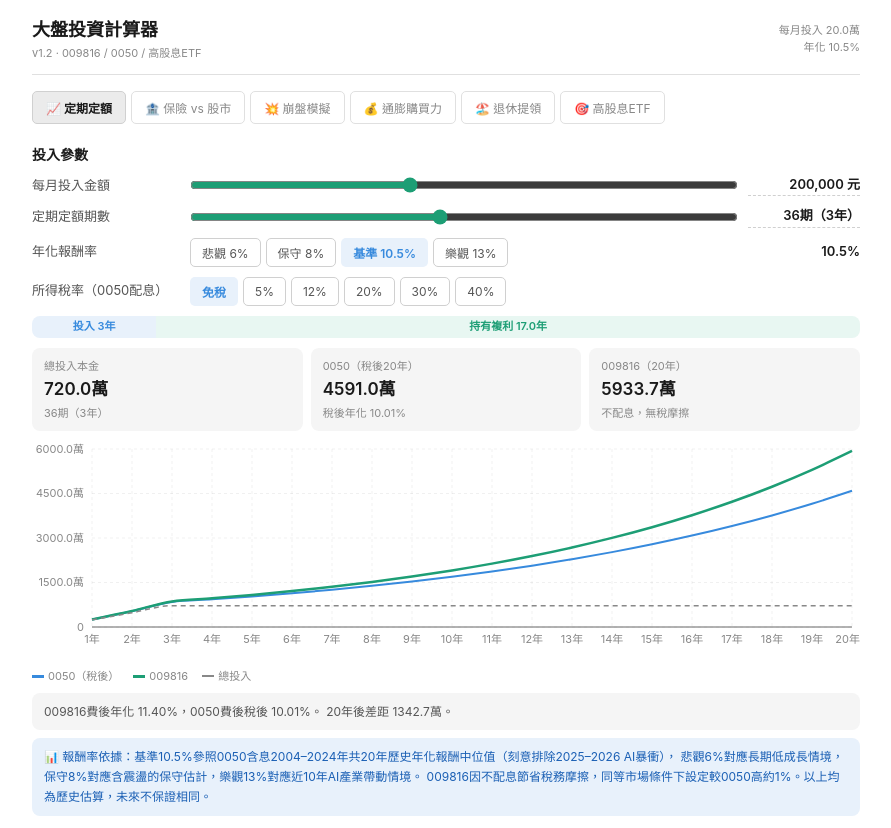
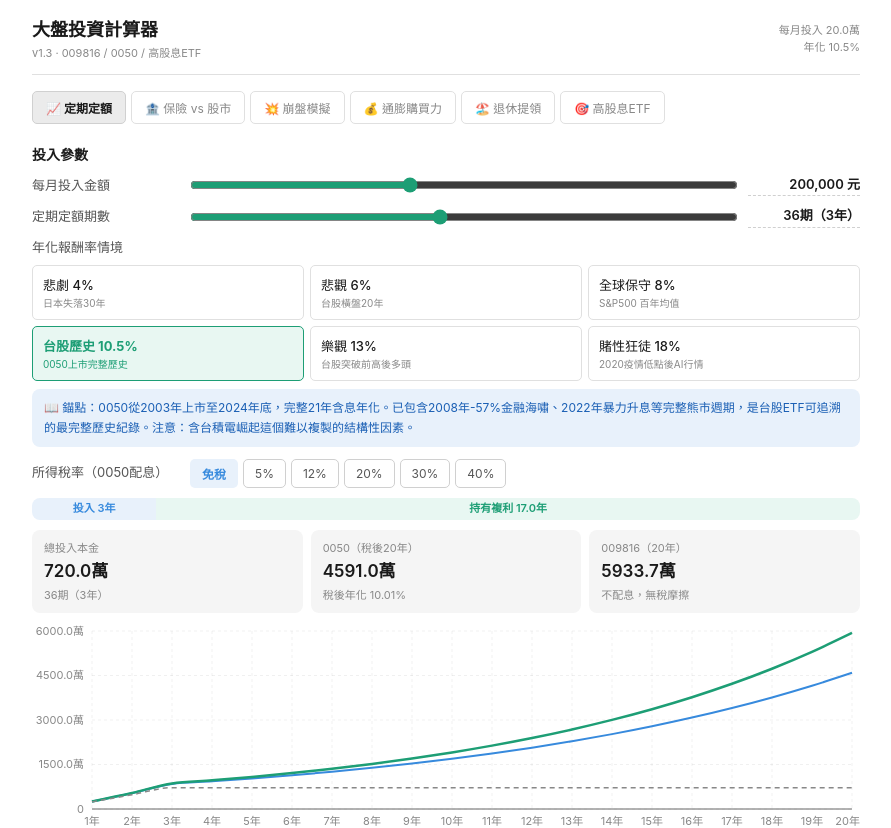
Before and after one commit to Moeuri/investment-calculator, a React (Vite) app: page / in a window 1280 px wide. Shown: the top 828 px of the page, without its empty margins (194-1085 px from the left). Built offline with nearby package versions, Linux system fonts and the light colour scheme.

Commit message:
Add files via upload

```diff
--- a/index.html
+++ b/index.html
@@ -4,7 +4,7 @@
     <meta charset="UTF-8" />
     <meta name="viewport" content="width=device-width, initial-scale=1.0" />
     <meta name="description" content="大盤投資計算器 - 定期定額、崩盤模擬、通膨調整、退休提領、高股息ETF" />
-    <title>大盤投資計算器 v1.2</title>
+    <title>大盤投資計算器 v1.3</title>
     <link rel="icon" type="image/svg+xml" href="/favicon.svg" />
   </head>
   <body>
--- a/package.json
+++ b/package.json
@@ -1,6 +1,6 @@
 {
   "name": "investment-calculator",
-  "version": "1.2.0",
+  "version": "1.3.0",
   "private": true,
   "dependencies": {
     "react": "^18.2.0",
--- a/src/App.jsx
+++ b/src/App.jsx
@@ -45,7 +45,7 @@ export default function App() {
       }}>
         <div>
           <div style={{ fontSize: 18, fontWeight: 700, color: 'var(--c-text)' }}>大盤投資計算器</div>
-          <div style={{ fontSize: 11, color: 'var(--c-text3)', marginTop: 2 }}>v1.2 · 009816 / 0050 / 高股息ETF</div>
+          <div style={{ fontSize: 11, color: 'var(--c-text3)', marginTop: 2 }}>v1.3 · 009816 / 0050 / 高股息ETF</div>
         </div>
         <div style={{ fontSize: 11, color: 'var(--c-text3)', textAlign: 'right', lineHeight: 1.5 }}>
           每月投入 {(state.amt/10000).toFixed(1)}萬<br />
--- a/src/tabs/DCATab.jsx
+++ b/src/tabs/DCATab.jsx
@@ -1,5 +1,5 @@
 import { useMemo } from 'react'
-import { Card, Note, Slider, BtnGroup, PhaseBar, SectionTitle, InvestChart, Legend } from '../components'
+import { Card, Note, Slider, PhaseBar, SectionTitle, InvestChart, Legend } from '../components'
 import { buildNorm, fmtM, fmtPA, EXP0, EXP1, DIV, TH } from '../utils'
 
 const TAX_OPTS = [
@@ -11,11 +11,52 @@ const TAX_OPTS = [
   { v: 0.40, label: '40%' },
 ]
 
+const DR_PRESETS = [
+  {
+    v: 0.04,
+    label: '悲劇 4%',
+    tag: '日本失落30年',
+    note: '錨點：日本失落的30年（1990–2020）。日經225從1989年高點崩跌，花了30年才回到同等水位，期間含息年化約3–4%。代表「台灣走上日本老路」的極端悲觀情境。',
+  },
+  {
+    v: 0.06,
+    label: '悲觀 6%',
+    tag: '台股橫盤20年',
+    note: '錨點：台股橫盤期（1990–2010）。加權指數在12682點崩跌後，歷經20年反覆震盪，多次挑戰前高均失敗，含息年化約5–6%。代表「指數漲不動、只靠配息撐報酬」的本土悲觀情境。',
+  },
+  {
+    v: 0.08,
+    label: '全球保守 8%',
+    tag: 'S&P500 百年均值',
+    note: '錨點：S&P500從1928年至2024年完整96年含息年化約9.8%，扣除通膨後實質報酬約6.5–7%，加回台灣通膨（約1.5–2%）還原為名目值約8%。全球分散投資長期合理預期的中位值，最常被引用的保守大盤預期。',
+  },
+  {
+    v: 0.105,
+    label: '台股歷史 10.5%',
+    tag: '0050上市完整歷史',
+    note: '錨點：0050從2003年上市至2024年底，完整21年含息年化。已包含2008年-57%金融海嘯、2022年暴力升息等完整熊市週期，是台股ETF可追溯的最完整歷史紀錄。注意：含台積電崛起這個難以複製的結構性因素。',
+  },
+  {
+    v: 0.13,
+    label: '樂觀 13%',
+    tag: '台股突破前高後多頭',
+    note: '錨點：0050從2016年突破1990年前高後至2024年底，含息年化約13–14%。代表台灣科技業在全球供應鏈重組後持續受惠、AI應用加速滲透的樂觀延續情境，已比2020–2024實際數字保守下修。',
+  },
+  {
+    v: 0.18,
+    label: '賭性狂徒 18%',
+    tag: '2020疫情低點後AI行情',
+    note: '錨點：0050從2020年3月疫情低點至2024年底，含息年化約18–22%。疫情後流動性寬鬆、AI題材爆發、台積電全球定價權確立三重因素疊加的歷史最強多頭區段。幾乎不可能長期持續，僅供壓力測試的極端樂觀情境。',
+  },
+]
+
 export default function DCATab({ state, set }) {
   const { amt, per, dr, tax } = state
   const r1  = dr + 0.01 - EXP1
   const r0t = dr - EXP0 - DIV * (tax + TH)
   const cost = amt * per
+
+  const activePreset = DR_PRESETS.find(p => p.v === dr)
 
   const { norm, norm0 } = useMemo(() => ({
     norm:  buildNorm(amt, per, r1),
@@ -49,22 +90,55 @@ export default function DCATab({ state, set }) {
         value={per} onChange={v => set('per', v)}
         fmt={v => v % 12 === 0 ? `${v}期（${v/12}年）` : `${v}期（${Math.floor(v/12)}年${v%12}個月）`} />
 
-      <div style={{ display: 'flex', alignItems: 'center', gap: 10, marginBottom: 10 }}>
-        <span style={{ fontSize: 13, color: 'var(--c-text2)', minWidth: 148, flexShrink: 0 }}>年化報酬率</span>
-        <BtnGroup value={dr} onChange={v => set('dr', v)} options={[
-          { v: 0.06,  label: '悲觀 6%'    },
-          { v: 0.08,  label: '保守 8%'    },
-          { v: 0.105, label: '基準 10.5%' },
-          { v: 0.13,  label: '樂觀 13%'   },
-        ]} />
-        <span style={{ fontSize: 13, fontWeight: 600, minWidth: 60, textAlign: 'right' }}>
-          {(dr * 100).toFixed(1)}%
-        </span>
+      {/* 報酬率六檔 */}
+      <div style={{ marginBottom: 12 }}>
+        <div style={{ fontSize: 13, color: 'var(--c-text2)', marginBottom: 8 }}>年化報酬率情境</div>
+        <div style={{ display: 'grid', gridTemplateColumns: 'repeat(3,1fr)', gap: 6 }}>
+          {DR_PRESETS.map(p => {
+            const on = dr === p.v
+            return (
+              <button key={p.v} onClick={() => set('dr', p.v)} style={{
+                padding: '9px 10px', borderRadius: 'var(--radius-sm)', textAlign: 'left',
+                border: `0.5px solid ${on ? 'var(--c-green)' : 'var(--c-border)'}`,
+                background: on ? 'var(--c-green-bg)' : 'var(--c-bg)',
+                cursor: 'pointer',
+              }}>
+                <div style={{ fontSize: 13, fontWeight: on ? 700 : 500, color: on ? 'var(--c-green)' : 'var(--c-text)' }}>
+                  {p.label}
+                </div>
+                <div style={{ fontSize: 10, color: on ? 'var(--c-green)' : 'var(--c-text3)', marginTop: 3, lineHeight: 1.3 }}>
+                  {p.tag}
+                </div>
+              </button>
+            )
+          })}
+        </div>
+
+        {/* 歷史錨點說明 */}
+        {activePreset && (
+          <Note type="info" mt={8}>
+            📖 {activePreset.note}
+          </Note>
+        )}
       </div>
 
+      {/* 所得稅率 */}
       <div style={{ display: 'flex', alignItems: 'center', gap: 10, marginBottom: 10 }}>
         <span style={{ fontSize: 13, color: 'var(--c-text2)', minWidth: 148, flexShrink: 0 }}>所得稅率（0050配息）</span>
-        <BtnGroup value={tax} onChange={v => set('tax', v)} options={TAX_OPTS} />
+        <div style={{ display: 'flex', gap: 5, flexWrap: 'wrap', flex: 1 }}>
+          {TAX_OPTS.map(o => {
+            const on = tax === o.v
+            return (
+              <button key={o.v} onClick={() => set('tax', o.v)} style={{
+                padding: '5px 11px', borderRadius: 'var(--radius-sm)',
+                border: `0.5px solid ${on ? 'transparent' : 'var(--c-border2)'}`,
+                background: on ? 'var(--c-blue-bg)' : 'var(--c-bg)',
+                color: on ? 'var(--c-blue)' : 'var(--c-text2)',
+                fontSize: 12, fontWeight: on ? 600 : 400, cursor: 'pointer',
+              }}>{o.label}</button>
+            )
+          })}
+        </div>
       </div>
 
       <PhaseBar per={per} />
@@ -86,17 +160,11 @@ export default function DCATab({ state, set }) {
         { color: '#888888', label: '總投入', dash: true },
       ]} />
 
-      <Note>
+      <Note mt={8}>
         009816費後年化 {fmtPA(r1)}，0050費後稅後 {fmtPA(r0t)}。
         20年後差距 {fmtM(norm[240] - norm0[240])}。
         {tax > 0 && ` 稅率 ${fmtPA(tax)} 造成配息摩擦 ${fmtPA(DIV*(tax+TH))}/年。`}
       </Note>
-
-      <Note type="info" mt={8}>
-        📊 報酬率依據：基準10.5%參照0050含息2004–2024年共20年歷史年化報酬中位值（刻意排除2025–2026 AI暴衝），
-        悲觀6%對應長期低成長情境，保守8%對應含震盪的保守估計，樂觀13%對應近10年AI產業帶動情境。
-        009816因不配息節省稅務摩擦，同等市場條件下設定較0050高約1%。以上均為歷史估算，未來不保證相同。
-      </Note>
     </div>
   )
 }
```
